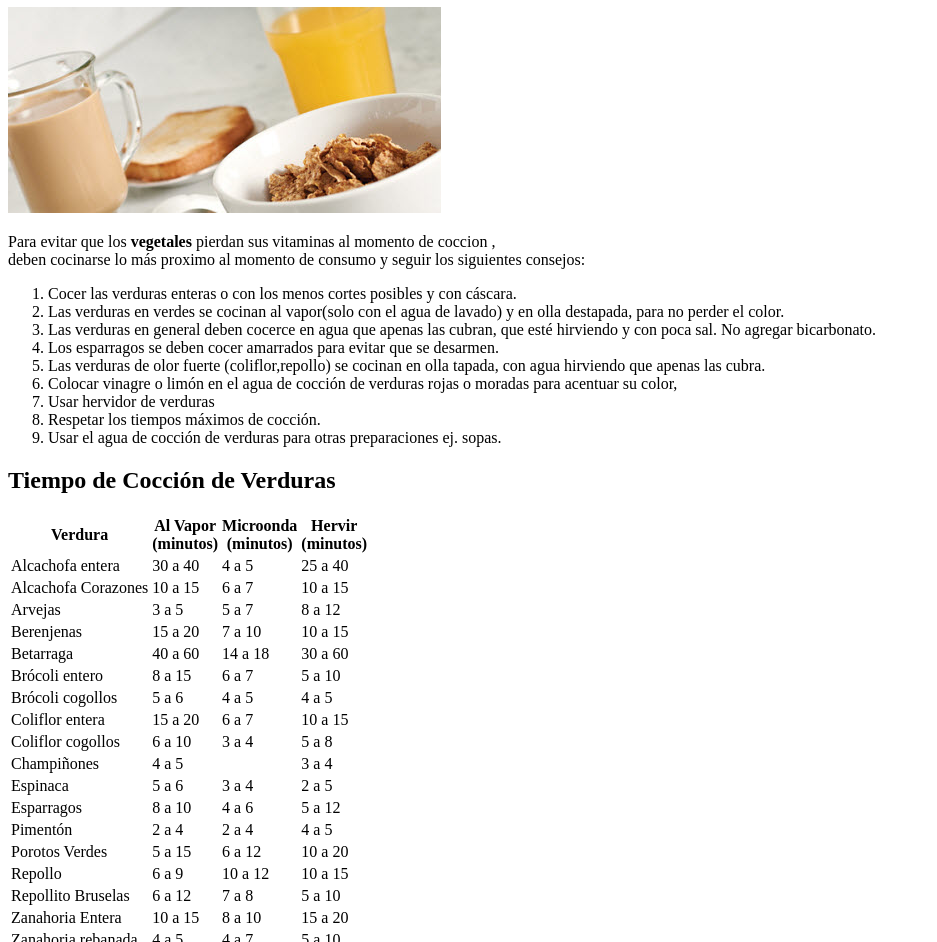
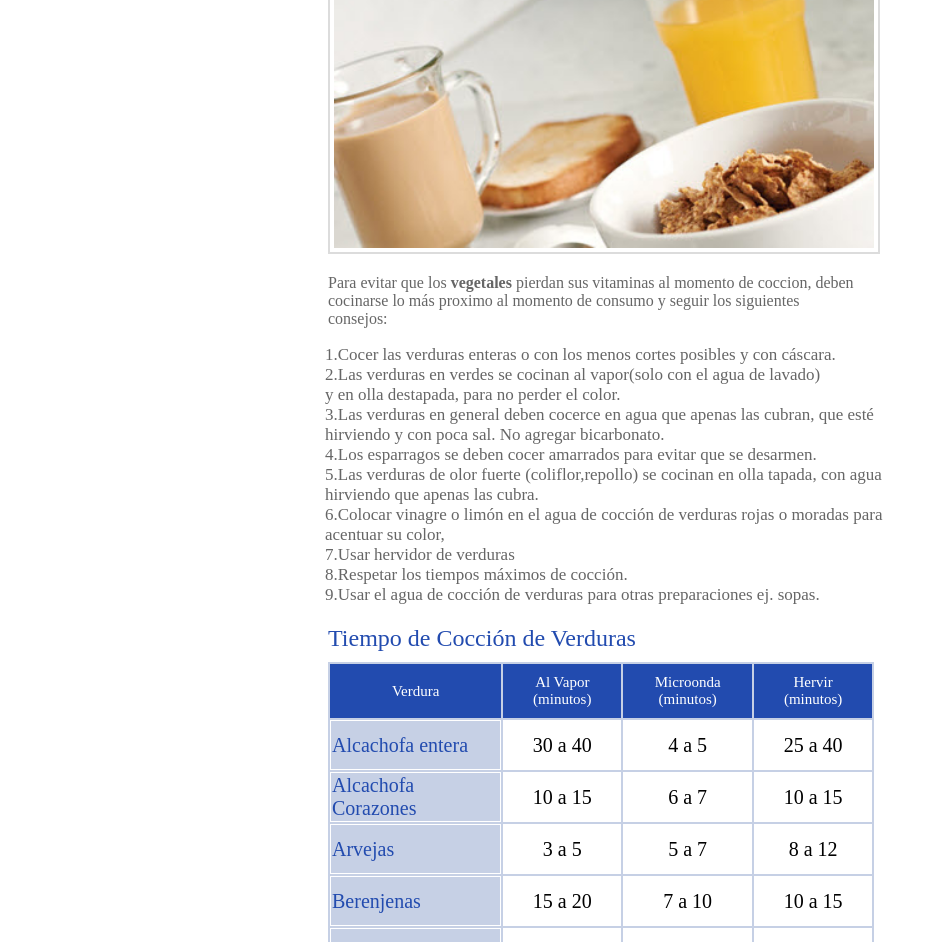
Before and after one commit to ArielRetamales1593/Ejercicios-Front-End-SMU, a plain HTML site: page ejercicios/3.2/index.html in a window 1280 px wide. Shown: the part 73-1015 px from the top of the page, without its empty margins (0-937 px from the left). Drawn offline with Linux system fonts and the light colour scheme.

Commit message:
ejercicio 3.2

```diff
--- a/ejercicios/3.2/index.html
+++ b/ejercicios/3.2/index.html
@@ -5,56 +5,73 @@
     <meta http-equiv="X-UA-Compatible" content="IE=edge" />
     <meta name="viewport" content="width=device-width, initial-scale=1.0" />
     <title>Coccion Verduras</title>
+    <link rel="stylesheet" href="./style.css" />
   </head>
 
   <body>
     <main>
-      <h1>Cocción de Verduras</h1>
-      <img src="../../assets/nutricion-y-obesidad.jpg" alt="" />
-      <p>
-        Para evitar que los <b>vegetales</b> pierdan sus vitaminas al momento de
-        coccion , <br />
-        deben cocinarse lo más proximo al momento de consumo y seguir los
-        siguientes consejos:
+      <div class="contenedor">
+        <h1 class="contenedor__titulo">Cocción de Verduras</h1>
+
+        <img
+          class="contenedor__img"
+          src="../../assets/nutricion-y-obesidad.jpg"
+          alt=""
+        />
+
+        <p class="contenedor__bajada">
+          Para evitar que los <b>vegetales</b> pierdan sus vitaminas al momento
+          de coccion, deben <br />
+          cocinarse lo más proximo al momento de consumo y seguir los siguientes
+          consejos:
         </p>
 
         <ol>
           <li>
-          Cocer las verduras enteras o con los menos cortes posibles y con
+            1.Cocer las verduras enteras o con los menos cortes posibles y con
             cáscara.
           </li>
           <li>
-          Las verduras en verdes se cocinan al vapor(solo con el agua de lavado)
+            2.Las verduras en verdes se cocinan al vapor(solo con el agua de
+            lavado) <br />
             y en olla destapada, para no perder el color.
           </li>
           <li>
-          Las verduras en general deben cocerce en agua que apenas las cubran,
-          que esté hirviendo y con poca sal. No agregar bicarbonato.
+            3.Las verduras en general deben cocerce en agua que apenas las
+            cubran, que esté <br />
+            hirviendo y con poca sal. No agregar bicarbonato.
           </li>
           <li>
-          Los esparragos se deben cocer amarrados para evitar que se desarmen.
+            4.Los esparragos se deben cocer amarrados para evitar que se
+            desarmen.
           </li>
           <li>
-          Las verduras de olor fuerte (coliflor,repollo) se cocinan en olla
-          tapada, con agua hirviendo que apenas las cubra.
+            5.Las verduras de olor fuerte (coliflor,repollo) se cocinan en olla
+            tapada, con agua <br />
+            hirviendo que apenas las cubra.
           </li>
           <li>
-          Colocar vinagre o limón en el agua de cocción de verduras rojas o
-          moradas para acentuar su color,
+            6.Colocar vinagre o limón en el agua de cocción de verduras rojas o
+            moradas para <br />
+            acentuar su color,
           </li>
-        <li>Usar hervidor de verduras</li>
-        <li>Respetar los tiempos máximos de cocción.</li>
+
+          <li>7.Usar hervidor de verduras</li>
+
+          <li>8.Respetar los tiempos máximos de cocción.</li>
           <li>
-          Usar el agua de cocción de verduras para otras preparaciones ej.
+            9.Usar el agua de cocción de verduras para otras preparaciones ej.
             sopas.
           </li>
         </ol>
+      </div>
 
-      <h2>Tiempo de Cocción de Verduras</h2>
 
-      <table>
+      <h2 class="tituloTabla">Tiempo de Cocción de Verduras</h2>
+
+      <table class="contenedor__tabla">
         <tr>
-          <th>Verdura</th>
+          <th >Verdura</th>
           <th>Al Vapor <br />(minutos)</th>
           <th>Microonda <br />(minutos)</th>
           <th>
@@ -63,146 +80,150 @@
           </th>
         </tr>
         <tr>
-          <td>Alcachofa entera</td>
+          <td class="verdura">Alcachofa entera</td>
           <td>30 a 40</td>
           <td>4 a 5</td>
           <td>25 a 40</td>
         </tr>
 
         <tr>
-          <td>Alcachofa Corazones</td>
+          <td class="verdura">Alcachofa Corazones</td>
           <td>10 a 15</td>
           <td>6 a 7</td>
           <td>10 a 15</td>
         </tr>
 
         <tr>
-          <td>Arvejas</td>
+          <td class="verdura">Arvejas</td>
           <td>3 a 5</td>
           <td>5 a 7</td>
           <td>8 a 12</td>
         </tr>
         <tr>
-          <td>Berenjenas</td>
+          <td class="verdura">Berenjenas</td>
           <td>15 a 20</td>
           <td>7 a 10</td>
           <td>10 a 15</td>
         </tr>
         <tr>
-          <td>Betarraga</td>
+          <td class="verdura">Betarraga</td>
           <td>40 a 60</td>
           <td>14 a 18</td>
           <td>30 a 60</td>
         </tr>
         <tr>
-          <td>Brócoli entero</td>
+          <td class="verdura">Brócoli entero</td>
           <td>8 a 15</td>
           <td>6 a 7</td>
           <td>5 a 10</td>
         </tr>
         <tr>
-          <td>Brócoli cogollos</td>
+          <td class="verdura">Brócoli cogollos</td>
           <td>5 a 6</td>
           <td>4 a 5</td>
           <td>4 a 5</td>
         </tr>
         <tr>
-          <td>Coliflor entera</td>
+          <td class="verdura">Coliflor entera</td>
           <td>15 a 20</td>
           <td>6 a 7</td>
           <td>10 a 15</td>
         </tr>
         <tr>
-          <td>Coliflor cogollos</td>
+          <td class="verdura">Coliflor cogollos</td>
           <td>6 a 10</td>
           <td>3 a 4</td>
           <td>5 a 8</td>
         </tr>
         <tr>
-          <td>Champiñones</td>
+          <td class="verdura">Champiñones</td>
           <td>4 a 5</td>
           <td></td>
           <td>3 a 4</td>
         </tr>
 
         <tr>
-          <td>Espinaca</td>
+          <td class="verdura">Espinaca</td>
           <td>5 a 6</td>
           <td>3 a 4</td>
           <td>2 a 5</td>
         </tr>
 
         <tr>
-          <td>Esparragos</td>
+          <td class="verdura">Esparragos</td>
           <td>8 a 10</td>
           <td>4 a 6</td>
           <td>5 a 12</td>
         </tr>
 
         <tr>
-          <td>Pimentón</td>
+          <td class="verdura">Pimentón</td>
           <td>2 a 4</td>
           <td>2 a 4</td>
           <td>4 a 5</td>
         </tr>
 
         <tr>
-          <td>Porotos Verdes</td>
+          <td class="verdura">Porotos Verdes</td>
           <td>5 a 15</td>
           <td>6 a 12</td>
           <td>10 a 20</td>
         </tr>
 
         <tr>
-          <td>Repollo</td>
+          <td class="verdura">Repollo</td>
           <td>6 a 9</td>
           <td>10 a 12</td>
           <td>10 a 15</td>
         </tr>
 
         <tr>
-          <td>Repollito Bruselas</td>
+          <td class="verdura">Repollito Bruselas</td>
           <td>6 a 12</td>
           <td>7 a 8</td>
           <td>5 a 10</td>
         </tr>
 
         <tr>
-          <td>Zanahoria Entera</td>
+          <td class="verdura">Zanahoria Entera</td>
           <td>10 a 15</td>
           <td>8 a 10</td>
           <td>15 a 20</td>
         </tr>
 
         <tr>
-          <td>Zanahoria rebanada</td>
+          <td class="verdura">Zanahoria rebanada</td>
           <td>4 a 5</td>
           <td>4 a 7</td>
           <td>5 a 10</td>
         </tr>
         <tr>
-          <td>Zapallo</td>
+          <td class="verdura">Zapallo</td>
           <td>5 a 10</td>
           <td>3 a 6</td>
           <td>5 a 10</td>
         </tr>
 
         <tr>
-          <td>Zapallo Italiano</td>
+          <td class="verdura">Zapallo Italiano</td>
           <td>5 a 10</td>
           <td>3 a 6</td>
           <td>5 a 10</td>
         </tr>
       </table>
 
+      <div class="parrafoTabla">
       <p>
         <b>Nota 1:</b> El tiempo indicado de cocción, es para 1/2 Kg de verdura
         y se expresa en minutos.
       </p>
-      <p>
+      <p >
         <b>Nota 2:</b> Cuando se utiliza horno microonda en general no se
         necesita más agua que la que queda del lavado de las verduras
+
       </p>
+    </div>
+    </div>
     </main>
 
     <footer></footer>
--- a/ejercicios/3.2/style.css
+++ b/ejercicios/3.2/style.css
@@ -0,0 +1,83 @@
+ol {
+  list-style: none;
+  margin-left: 277px;
+  font-size: 17px;
+}
+li {
+  text-align: left;
+}
+
+table {
+  font-size: 20px;
+
+  margin-left: 20rem;
+  width: 546px;
+  background-color: #c6d0e5;
+}
+
+.contenedor__img {
+  margin-left: 20rem;
+  width: 540px;
+
+  border: solid gainsboro 2px;
+  padding: 4px;
+}
+
+.contenedor__bajada {
+  margin-left: 20rem;
+}
+
+p {
+  width: 527px;
+  font-size: medium;
+}
+ol,
+p {
+  color: #666666;
+}
+.contenedor__titulo {
+  margin-left: 20rem;
+  margin-bottom: 0%;
+}
+
+th {
+  background-color: #224baf;
+  color: white;
+  font-weight: lighter;
+  width: 20px;
+  padding: 10px;
+  font-size: 15px;
+}
+
+tr {
+  background-color: white;
+  text-align: center;
+  height: 50px;
+}
+.tituloTabla {
+  margin-left: 320px;
+  margin-bottom: 10px;
+  font-weight: lighter;
+}
+
+h1 {
+  font-weight: bold;
+  color: #224baf;
+}
+
+h2 {
+  color: #224baf;
+  font-weight: lighter;
+}
+.parrafoTabla {
+  margin-left: 320px;
+  width: 505px;
+}
+
+.verdura {
+  text-align: left;
+  background-color: #c6d0e5;
+  color: #224baf;
+  width: 50px;
+  border: solid 1px white;
+}
```
Lines whose indentation alone changed are shown as unchanged.
